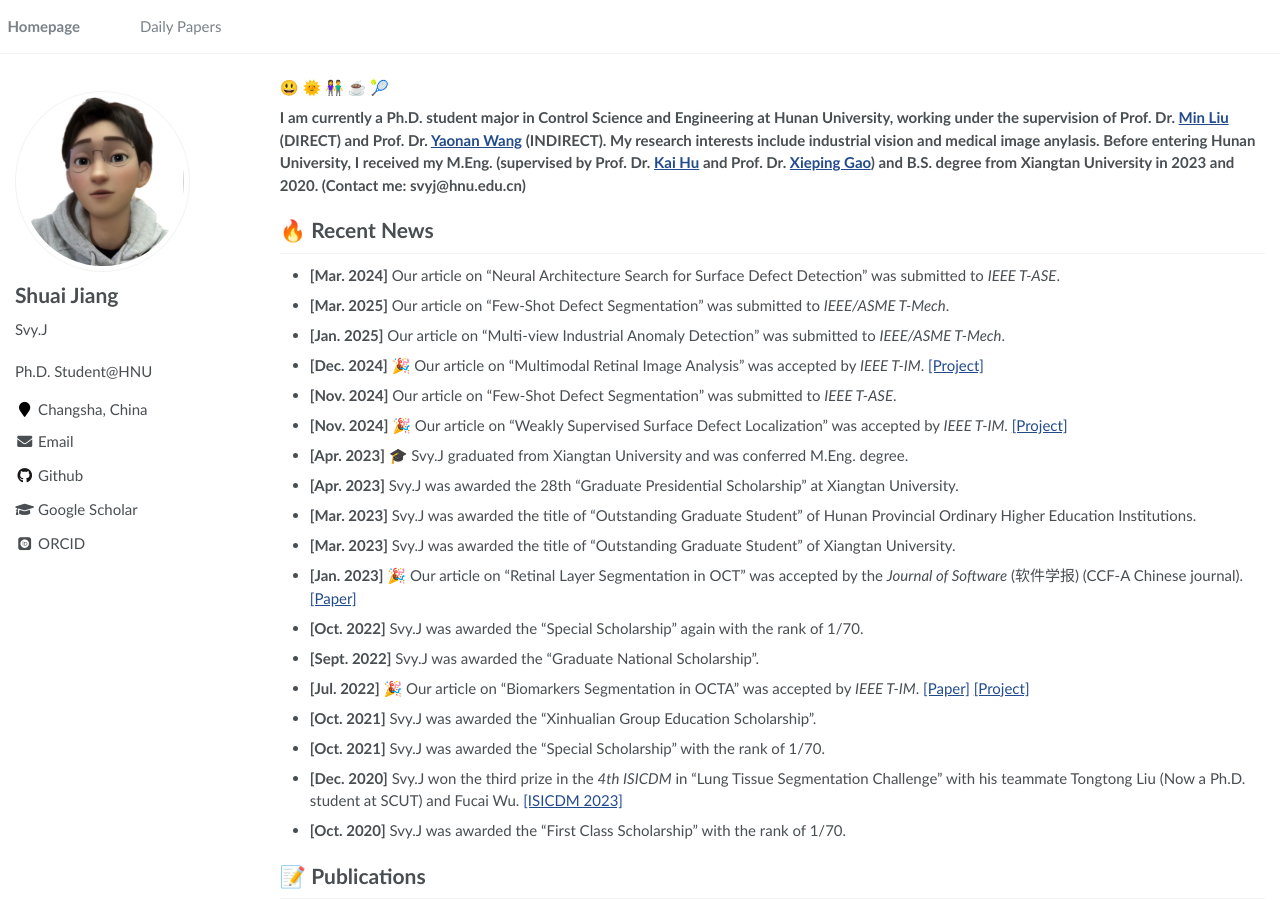
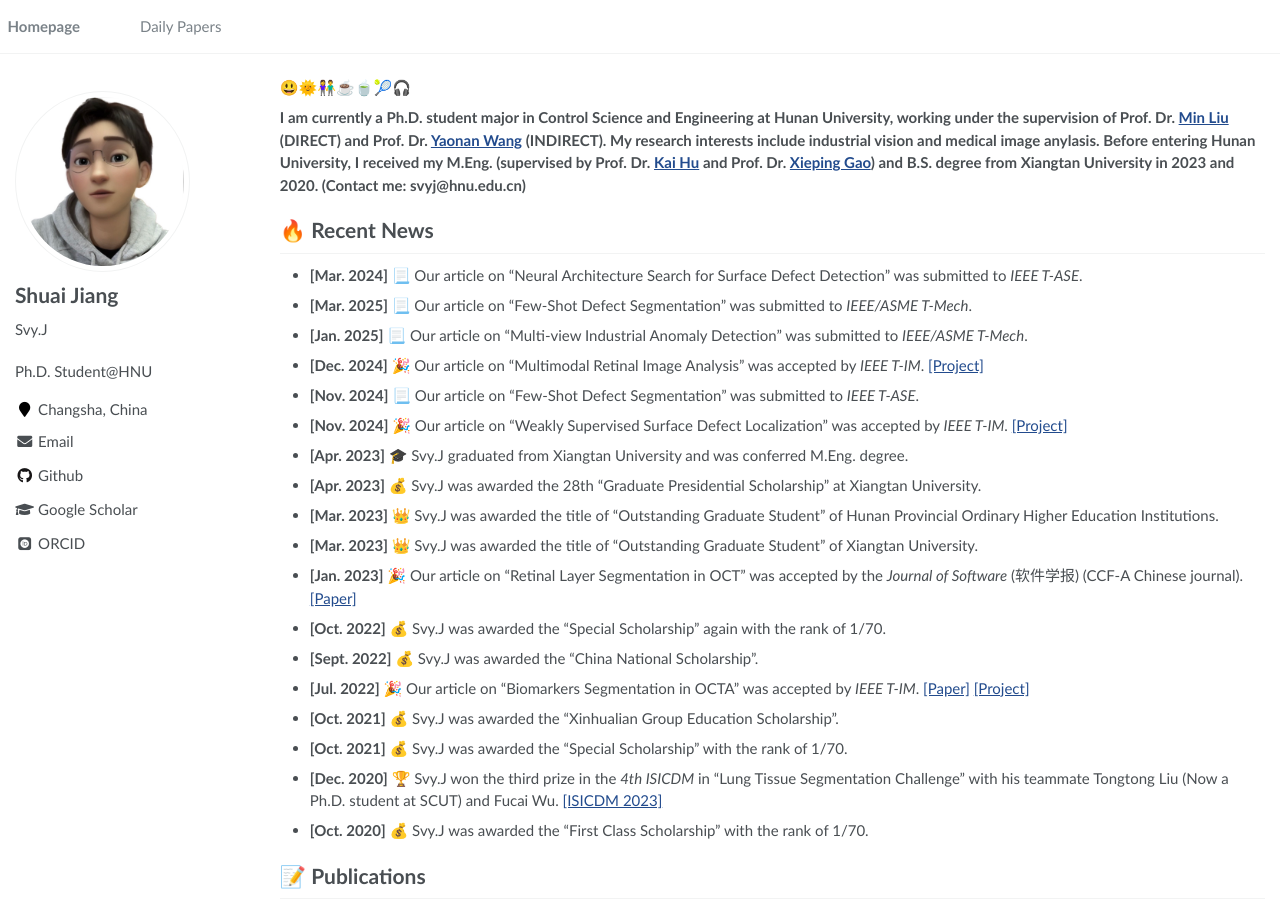
Before and after one commit to SvyJ/svyj.github.io, a Jekyll site: the page built from _pages/index.md, in a window 1280 px wide and 900 px high. Built offline with Jekyll 4.4.1, drawn with Linux system fonts in a browser that asks for light colours; some web fonts are replaced; some of the changed lines change nothing that is shown.

Commit message:
Update index.md

```diff
--- a/_pages/index.md
+++ b/_pages/index.md
@@ -14,47 +14,47 @@ author_profile: true
 
 <span class='anchor' id='about-me'></span>
 
-&#128515; &#127774; &#128107; &#9749; &#127934;
+😃🌞👫☕️🍵🎾🎧
 
 **I am currently a Ph.D. student major in Control Science and Engineering at Hunan University, working under the supervision of Prof. Dr. [Min Liu](http://eeit.hnu.edu.cn/info/1291/5218.htm) (DIRECT) and Prof. Dr. [Yaonan Wang](http://eeit.hnu.edu.cn/info/1277/4490.htm) (INDIRECT). My research interests include industrial vision and medical image anylasis. Before entering Hunan University, I received my M.Eng. (supervised by Prof. Dr. [Kai Hu](https://jwxy.xtu.edu.cn/info/1147/2508.htm) and Prof. Dr. [Xieping Gao](https://scholar.hunnu.edu.cn/gaoxieping/index.htm)) and B.S. degree from Xiangtan University in 2023 and 2020. (Contact me: svyj@hnu.edu.cn)**
 
 # 🔥 Recent News
 
-- **[Mar. 2024]** Our article on "Neural Architecture Search for Surface Defect Detection" was submitted to _IEEE T-ASE_.
+- **[Mar. 2024]** 📃 Our article on "Neural Architecture Search for Surface Defect Detection" was submitted to _IEEE T-ASE_.
 
-- **[Mar. 2025]** Our article on "Few-Shot Defect Segmentation" was submitted to _IEEE/ASME T-Mech_.
+- **[Mar. 2025]** 📃 Our article on "Few-Shot Defect Segmentation" was submitted to _IEEE/ASME T-Mech_.
 
-- **[Jan. 2025]** Our article on "Multi-view Industrial Anomaly Detection" was submitted to _IEEE/ASME T-Mech_.
+- **[Jan. 2025]** 📃 Our article on "Multi-view Industrial Anomaly Detection" was submitted to _IEEE/ASME T-Mech_.
 
-- **[Dec. 2024]** &#127881; Our article on "Multimodal Retinal Image Analysis" was accepted by _IEEE T-IM_. [[Project]](https://svyj.github.io/Joint-Seg/)
+- **[Dec. 2024]** 🎉 Our article on "Multimodal Retinal Image Analysis" was accepted by _IEEE T-IM_. [[Project]](https://svyj.github.io/Joint-Seg/)
 
-- **[Nov. 2024]** Our article on "Few-Shot Defect Segmentation" was submitted to _IEEE T-ASE_.
+- **[Nov. 2024]** 📃 Our article on "Few-Shot Defect Segmentation" was submitted to _IEEE T-ASE_.
 
-- **[Nov. 2024]** &#127881; Our article on "Weakly Supervised Surface Defect Localization" was accepted by _IEEE T-IM_. [[Project]](https://svyj.github.io/CSS/)
+- **[Nov. 2024]** 🎉 Our article on "Weakly Supervised Surface Defect Localization" was accepted by _IEEE T-IM_. [[Project]](https://svyj.github.io/CSS/)
 
-- **[Apr. 2023]** &#127891; Svy.J graduated from Xiangtan University and was conferred M.Eng. degree.
+- **[Apr. 2023]** 🎓 Svy.J graduated from Xiangtan University and was conferred M.Eng. degree.
 
-- **[Apr. 2023]** Svy.J was awarded the 28th "Graduate Presidential Scholarship" at Xiangtan University.
+- **[Apr. 2023]** 💰 Svy.J was awarded the 28th "Graduate Presidential Scholarship" at Xiangtan University.
 
-- **[Mar. 2023]** Svy.J was awarded the title of "Outstanding Graduate Student" of Hunan Provincial Ordinary Higher Education Institutions.
+- **[Mar. 2023]** 👑 Svy.J was awarded the title of "Outstanding Graduate Student" of Hunan Provincial Ordinary Higher Education Institutions.
 
-- **[Mar. 2023]** Svy.J was awarded the title of "Outstanding Graduate Student" of Xiangtan University.
+- **[Mar. 2023]** 👑 Svy.J was awarded the title of "Outstanding Graduate Student" of Xiangtan University.
 
-- **[Jan. 2023]** &#127881; Our article on "Retinal Layer Segmentation in OCT" was accepted by the _Journal of Software_ (软件学报) (CCF-A Chinese journal). [[Paper]](https://www.jos.org.cn/jos/article/abstract/6895)
+- **[Jan. 2023]** 🎉 Our article on "Retinal Layer Segmentation in OCT" was accepted by the _Journal of Software_ (软件学报) (CCF-A Chinese journal). [[Paper]](https://www.jos.org.cn/jos/article/abstract/6895)
 
-- **[Oct. 2022]** Svy.J was awarded the "Special Scholarship" again with the rank of 1/70.
+- **[Oct. 2022]** 💰 Svy.J was awarded the "Special Scholarship" again with the rank of 1/70.
 
-- **[Sept. 2022]** Svy.J was awarded the "Graduate National Scholarship".
+- **[Sept. 2022]** 💰 Svy.J was awarded the "China National Scholarship".
 
-- **[Jul. 2022]** &#127881; Our article on "Biomarkers Segmentation in OCTA" was accepted by _IEEE T-IM_. [[Paper]](https://ieeexplore.ieee.org/document/9837090) [[Project]](https://svyj.github.io/Joint-Seg/)
+- **[Jul. 2022]** 🎉 Our article on "Biomarkers Segmentation in OCTA" was accepted by _IEEE T-IM_. [[Paper]](https://ieeexplore.ieee.org/document/9837090) [[Project]](https://svyj.github.io/Joint-Seg/)
 
-- **[Oct. 2021]** Svy.J was awarded the "Xinhualian Group Education Scholarship".
+- **[Oct. 2021]** 💰 Svy.J was awarded the "Xinhualian Group Education Scholarship".
 
-- **[Oct. 2021]** Svy.J was awarded the "Special Scholarship" with the rank of 1/70.
+- **[Oct. 2021]** 💰 Svy.J was awarded the "Special Scholarship" with the rank of 1/70.
 
-- **[Dec. 2020]** Svy.J won the third prize in the _4th ISICDM_ in "Lung Tissue Segmentation Challenge" with his teammate Tongtong Liu (Now a Ph.D. student at SCUT) and Fucai Wu. [[ISICDM 2023]](https://svyj.github.io/2022/07/05/017-ISICDM2020)
+- **[Dec. 2020]** 🏆 Svy.J won the third prize in the _4th ISICDM_ in "Lung Tissue Segmentation Challenge" with his teammate Tongtong Liu (Now a Ph.D. student at SCUT) and Fucai Wu. [[ISICDM 2023]](https://svyj.github.io/2022/07/05/017-ISICDM2020)
 
-- **[Oct. 2020]** Svy.J was awarded the "First Class Scholarship" with the rank of 1/70.
+- **[Oct. 2020]** 💰 Svy.J was awarded the "First Class Scholarship" with the rank of 1/70.
 
 # 📝 Publications
 
```
